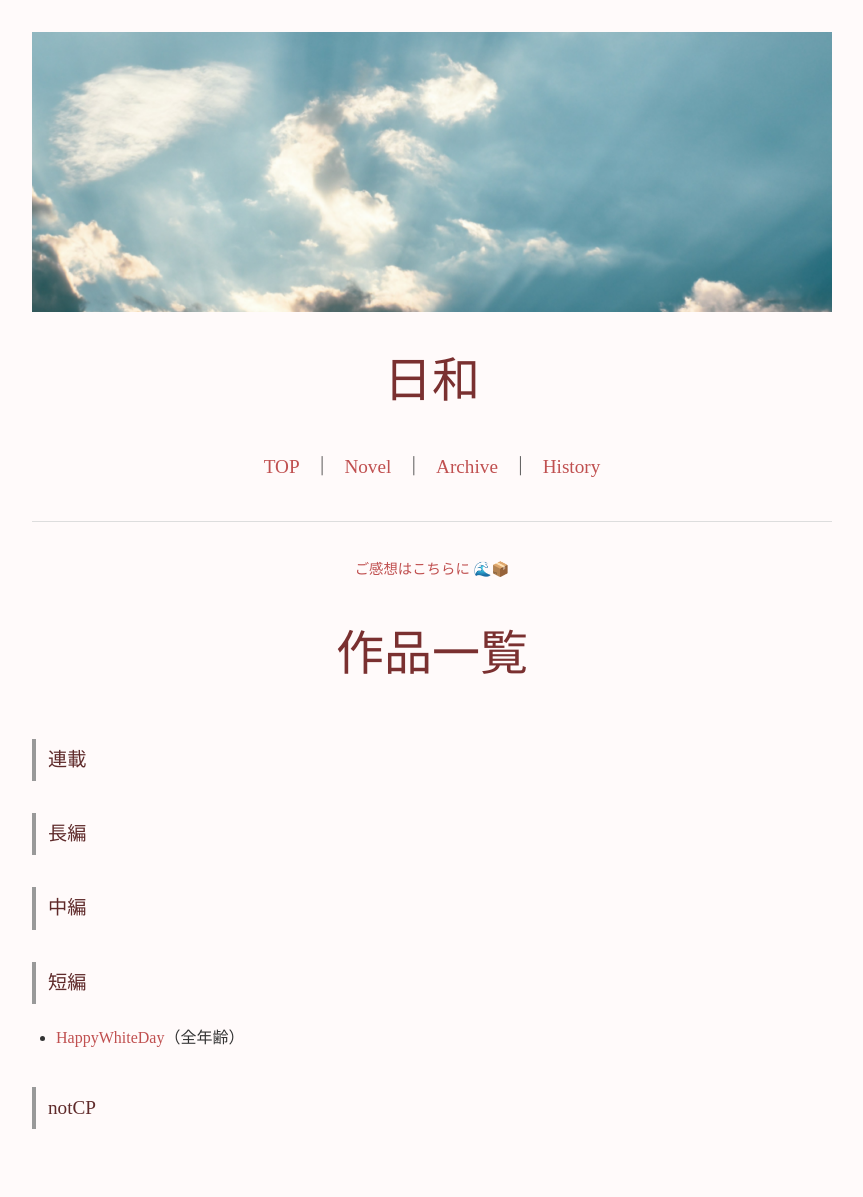
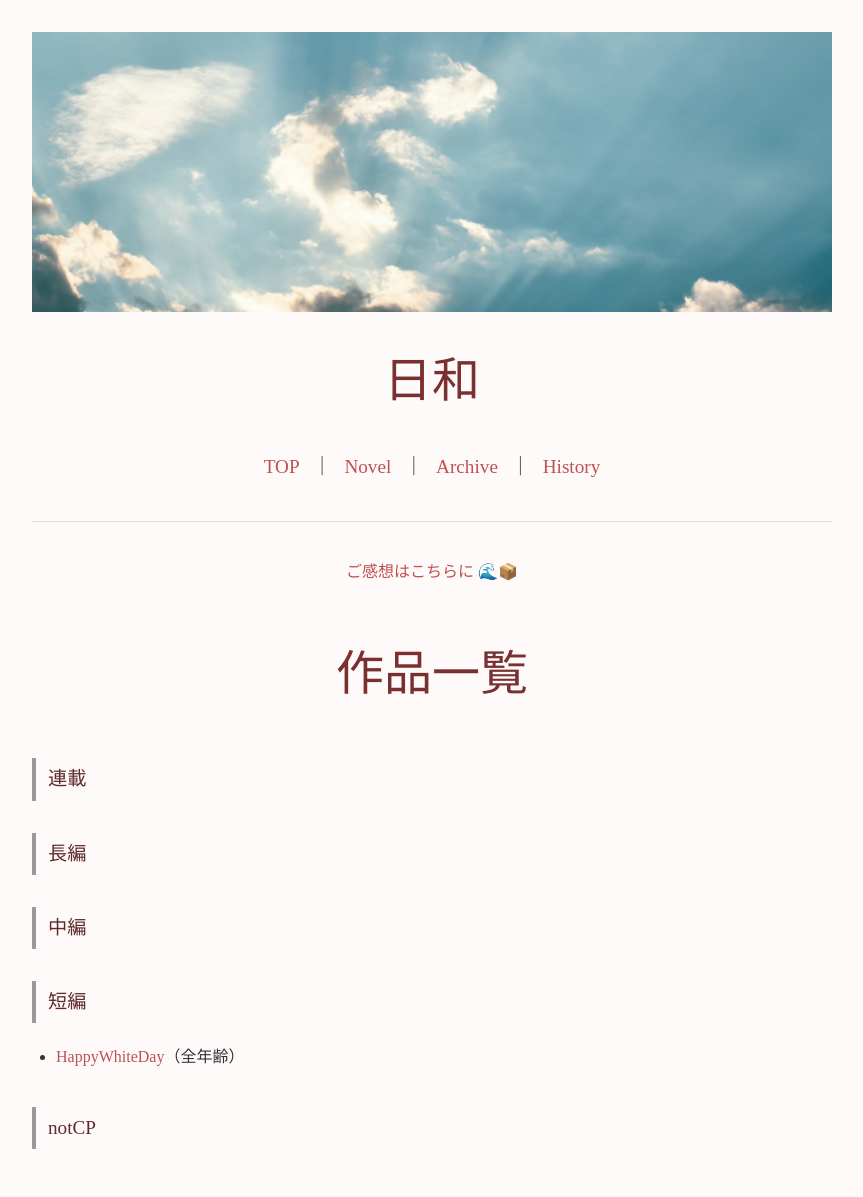
Before and after one commit to fjst160/lemon160, a Jekyll site: the page built from novels.md, in a window 1280 px wide. Shown: the whole page, without its empty margins (208-1071 px from the left). Built offline with Jekyll 4.4.1, drawn with Linux system fonts in a browser that asks for light colours.

Commit message:
Update style.css

```diff
--- a/assets/style.css
+++ b/assets/style.css
@@ -189,14 +189,17 @@ a:hover{
 ======================================== */
 
 .wavebox{
-    text-align:center;
-    margin:1rem 0;
-    font-size:0.9rem;
+    text-align: center;
+    margin: 1rem 0 2rem;
 }
 
+.wavebox-message{
+    font-size: 0.8rem;
+    color: #666;
+}
 
 .wavebox-link{
-    font-size: 0.9rem;
+    font-size: 0.8rem;
 }
 
 /* ========================================
```
